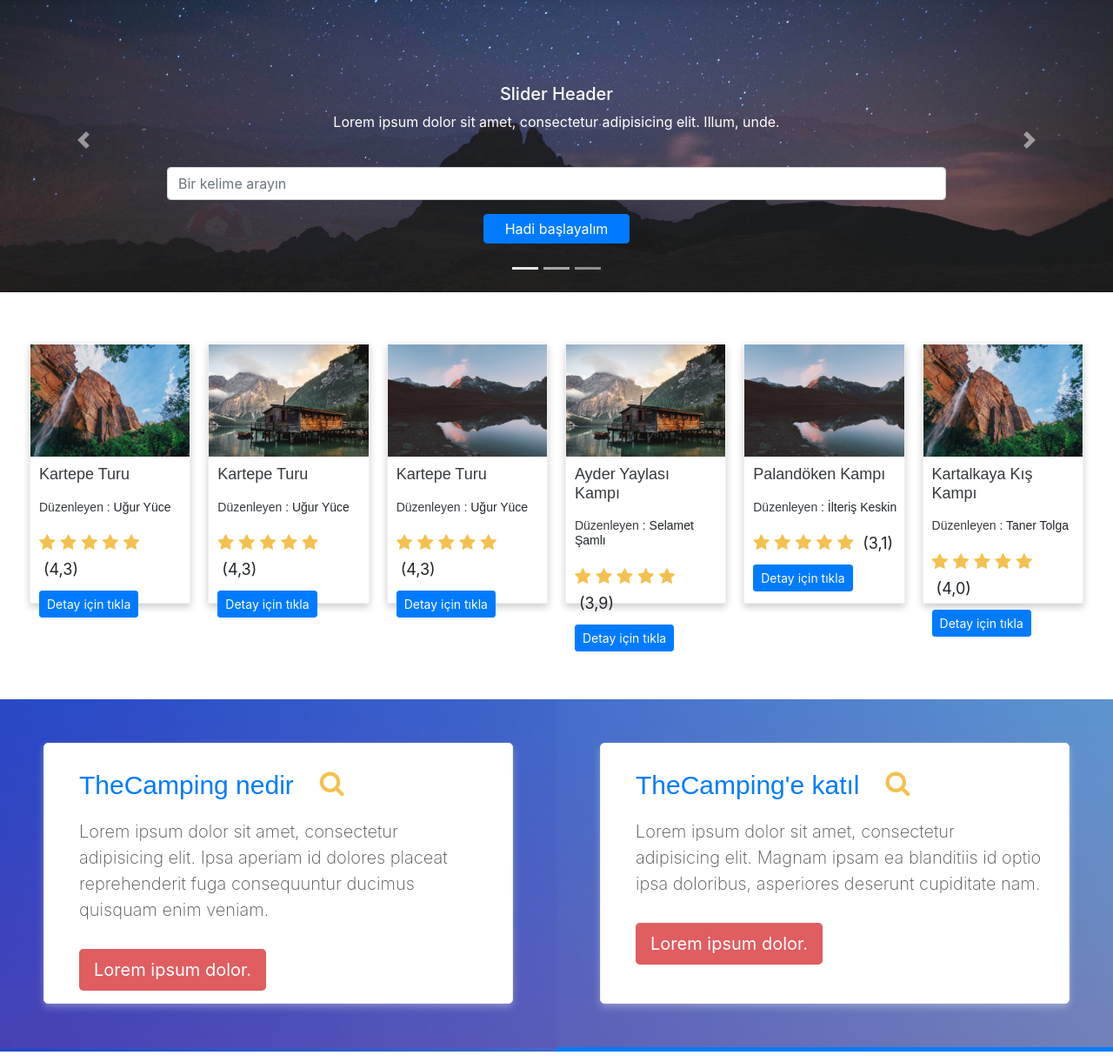
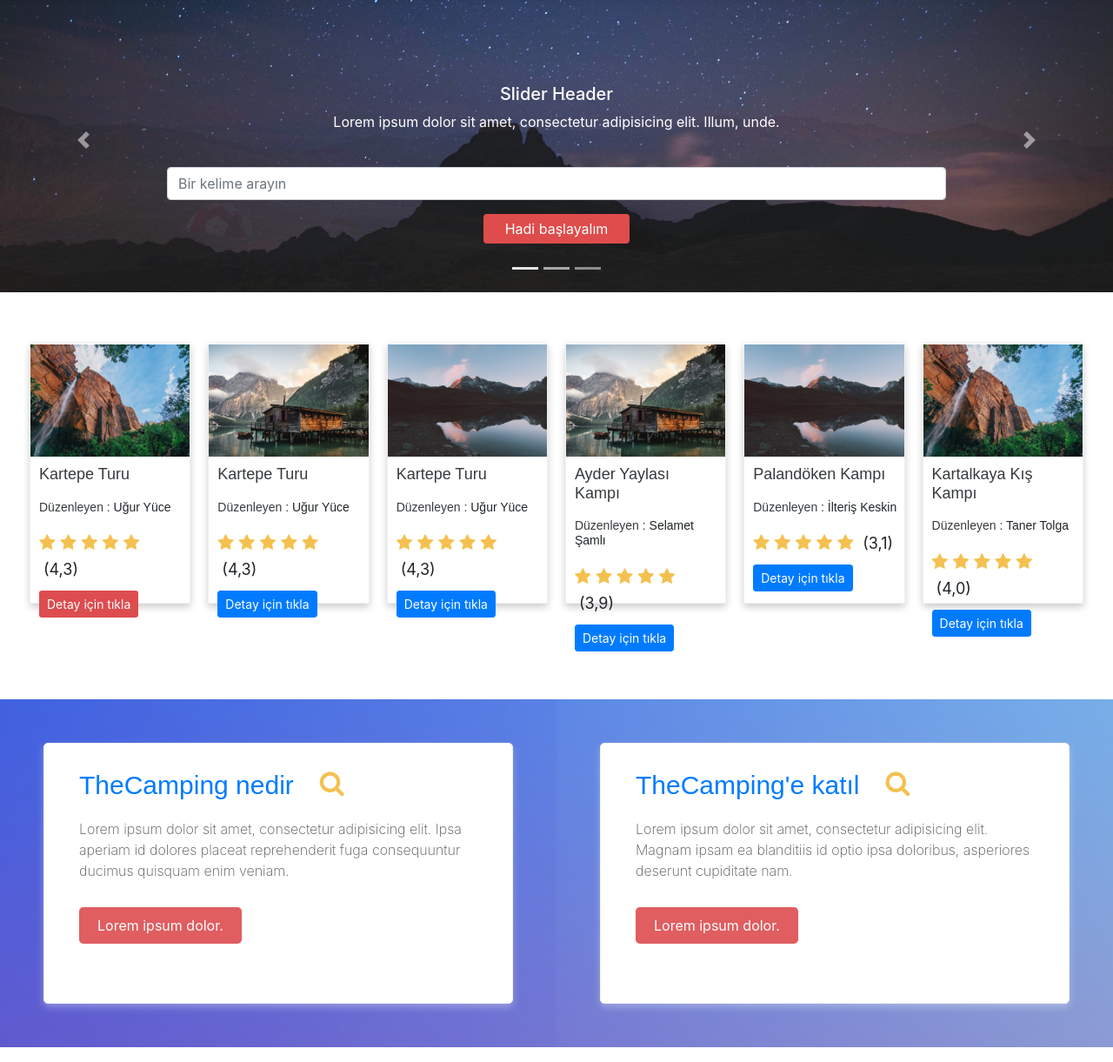
Before and after one commit to uguryuce/Themes, a plain HTML site: page theKamping/index.html in a window 1280 px wide. Shown: the part 79-1300 px from the top of the page at 87% size. Drawn offline with nearby package versions, Linux system fonts and the light colour scheme; a script that the page names is missing.

Commit message:
düzenleme

```diff
--- a/theKamping/assets/css/main-header-menu.css
+++ b/theKamping/assets/css/main-header-menu.css
@@ -1,3 +1,22 @@
+/*
+1.renk : #E64A19
+2.renk : #FFCCBC
+3.renk : #FF5722
+4.renk : #FFFFFF
+
+1.renk : #9E9E9E
+2.renk : #212121
+3.renk : #757575
+4.renk : #BDBDBD
+
+
+
+
+#111e30
+#dd4c4f
+*/
+
+
 * {
     margin: 0;
     padding: 0;
@@ -229,7 +248,7 @@
 }
 
 .giris-kamp-card:hover{
-    box-shadow: 0 8px 16px 0 rgba(0,0,0,0.2);
+    box-shadow: 0 6px 12px 0 rgba(0,0,0,0.4);
 }
 
 
@@ -348,10 +367,12 @@
 
 .detay-btn {
     margin-left: 10px;
+
 }
 
 .detay-btn-text {
     font-size: 14px;
+    color: white;
 }
 
 
@@ -369,7 +390,7 @@
     padding-right: 50px;
     padding-left: 50px;
     background-image:
-        linear-gradient(to left bottom, rgba(0, 0, 0, 0.1), rgba(0, 0, 0, 0.1)),
+        linear-gradient(to left bottom, rgba(255, 255, 255, 0.1), rgba(255, 255, 255, 0.1)),
          url(../../img/ab1.png);
     object-fit: cover;
     padding-top: 50px;
@@ -383,7 +404,7 @@
     padding-right: 50px;
     padding-left: 50px;
     background-image:
-        linear-gradient(to left bottom, rgba(0, 0, 0, 0.1), rgba(0, 0, 0, 0.1)),
+        linear-gradient(to left bottom, rgba(255, 255, 255, 0.1), rgba(255, 255, 255, 0.1)),
          url(../../img/ab1-ters.png);
     object-fit: cover;
     padding-top: 50px;
@@ -425,6 +446,7 @@
     display: block;
     float: left;
     opacity: 0.8;
+    font-size: 16px;
 }
 
 .port-items i{
@@ -443,16 +465,25 @@
     background-color: #dd4c4f;
     color: white;
     opacity: 0.9;
+    font-size: 16px;
+    padding-right: 20px;
+    padding-left: 20px;
+
 }
 
 
 .alt-div{
     border: 1px solid #f9f9f9;
-    box-shadow: 4px 4px 8px 4px rgba(0, 0, 0, 0.2);
+    box-shadow: 4px 4px 8px 4px rgba(0, 0, 0, 0.1);
     transition: 0.3s;
 }
 
 
 .alt-div:hover{
-    box-shadow: 4px 4px 8px 4px rgba(0, 0, 0, 0.3);
+    box-shadow: 4px 4px 8px 4px rgba(0, 0, 0, 0.2);
 }
+
+#btn-katil{
+    background-color: #dd4c4f;
+    color: white;
+}
--- a/theKamping/index.html
+++ b/theKamping/index.html
@@ -278,7 +278,7 @@
                             </div>
 
                         </form>
-                        <button type="button" class="btn btn-primary px-4 py-1 m-3">Hadi başlayalım</button>
+                        <button type="button" class="btn text-white px-4 py-1 m-3" style="background-color: #dd4c4f">Hadi başlayalım</button>
                     </div>
                 </div>
                 <div class="carousel-item">
@@ -294,7 +294,7 @@
                             </div>
 
                         </form>
-                        <button type="button" class="btn btn-primary px-4 py-1 m-3">Hadi başlayalım</button>
+                        <button type="button" class="btn text-white px-4 py-1 m-3" style="background-color: #FF5722">Hadi başlayalım</button>
                     </div>
                 </div>
                 <div class="carousel-item">
@@ -310,7 +310,7 @@
                             </div>
 
                         </form>
-                        <button type="button" class="btn btn-primary px-4 py-1 m-3">Hadi başlayalım</button>
+                        <button type="button" class="btn text-white px-4 py-1 m-3" style="background-color: #FF5722">Hadi başlayalım</button>
                     </div>
                 </div>
             </div>
@@ -354,7 +354,7 @@
                 </div>
 
                 <!-- yıldız puanlama bitiş -->
-                <button type="button" class=" detay-btn btn btn-primary btn-sm"><a class="detay-btn-text">Detay için tıkla</a></button>
+                <button type="button" id="btn-katil" class=" detay-btn btn btn-sm"><a class="detay-btn-text">Detay için tıkla</a></button>
 
             </div>
         </div>
```
Also changed, not shown: 1 other file.
